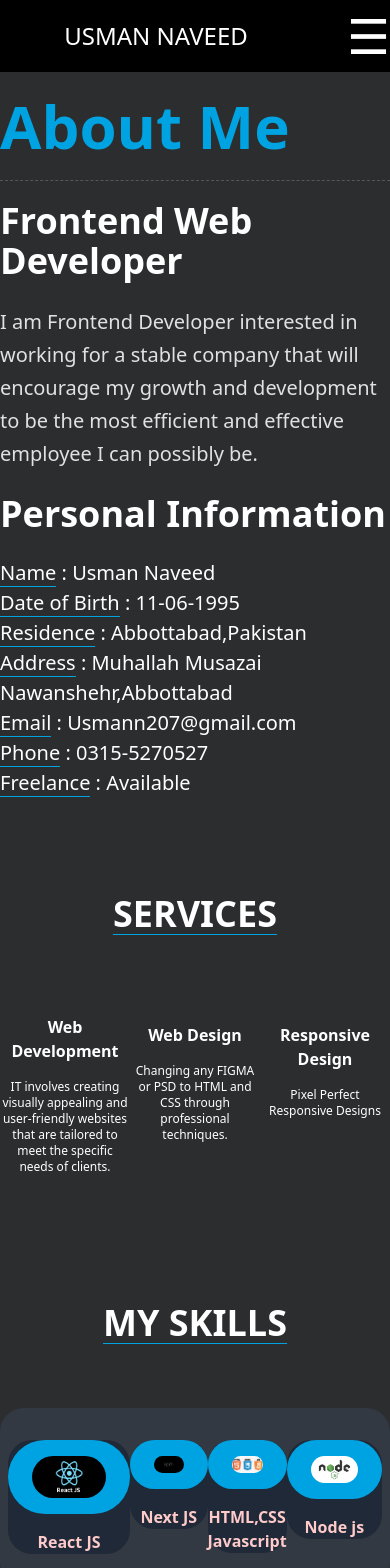
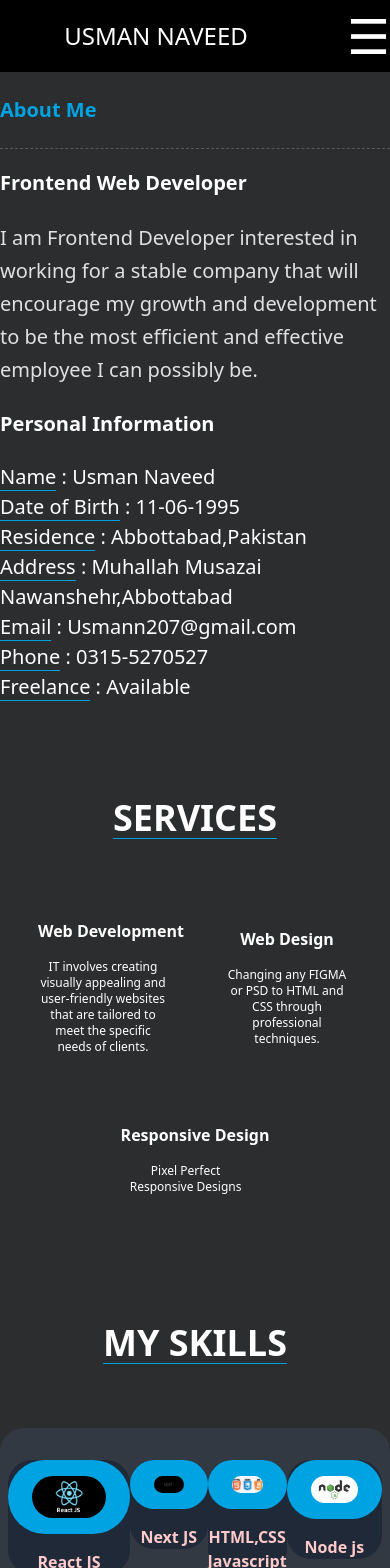
Before and after one commit to UsmanNaveed896/myportfolio, a React (Create React App) app: page /aboutme in a window 390 px wide. Shown: the top 1568 px of the page. Built offline with nearby package versions, Linux system fonts and the light colour scheme.

Commit message:
changes in about me

```diff
--- a/src/components/Aboutme/index.js
+++ b/src/components/Aboutme/index.js
@@ -16,13 +16,13 @@ export default () => {
   <div class="md:col-span-9 col-span-12  bg-[#2c2d2f]">
   <div className="about-me ">
         <div className="container information d-flex justify-cont-bet ">
-          <div className="about-heading clr-blue font-bold text-6xl mt-24 md:mt-4  pb-6">
+          <div className="about-heading clr-blue font-bold text-xl md:text-6xl mt-24 md:mt-4  pb-6">
             About Me
           </div>
         </div>
         <div className="personal-info flex justify-evenly  mt-5">
           <div className="col-md-5 dev-objective">
-            <h3 className="text-4xl font-bold">Frontend Web Developer</h3>
+            <h3 className="md:text-4xl text-xl font-bold">Frontend Web Developer</h3>
             <p className=" w-100% md:w-[800px] mt-6">
               I am Frontend Developer interested in working for a stable company
               that will encourage my growth and development to be the most
@@ -30,7 +30,7 @@ export default () => {
             </p>
           </div>
           <div className="col-md-5 my-info">
-            <h3 className="text-4xl font-bold mt-6 md:mt-0">Personal Information</h3>
+            <h3 className="md:text-4xl text-xl font-bold mt-6 md:mt-0">Personal Information</h3>
             <p className="mt-6">
               <span>Name</span> : Usman Naveed
             </p>
@@ -60,7 +60,7 @@ export default () => {
               <h2 className="text-4xl font-bold mt-16">SERVICES</h2>
             </div>
           </div>
-          <div className="container my-offerings flex justify-evenly mt-5">
+          <div className="container my-offerings flex justify-evenly flex-wrap mt-5">
             <div className="web-development text-center">
               <i className="lnr lnr-laptop font-40 clr-blue"></i>
               <h4 className="clr-white text-normal md:text-2xl font-bold">Web Development</h4>
```
